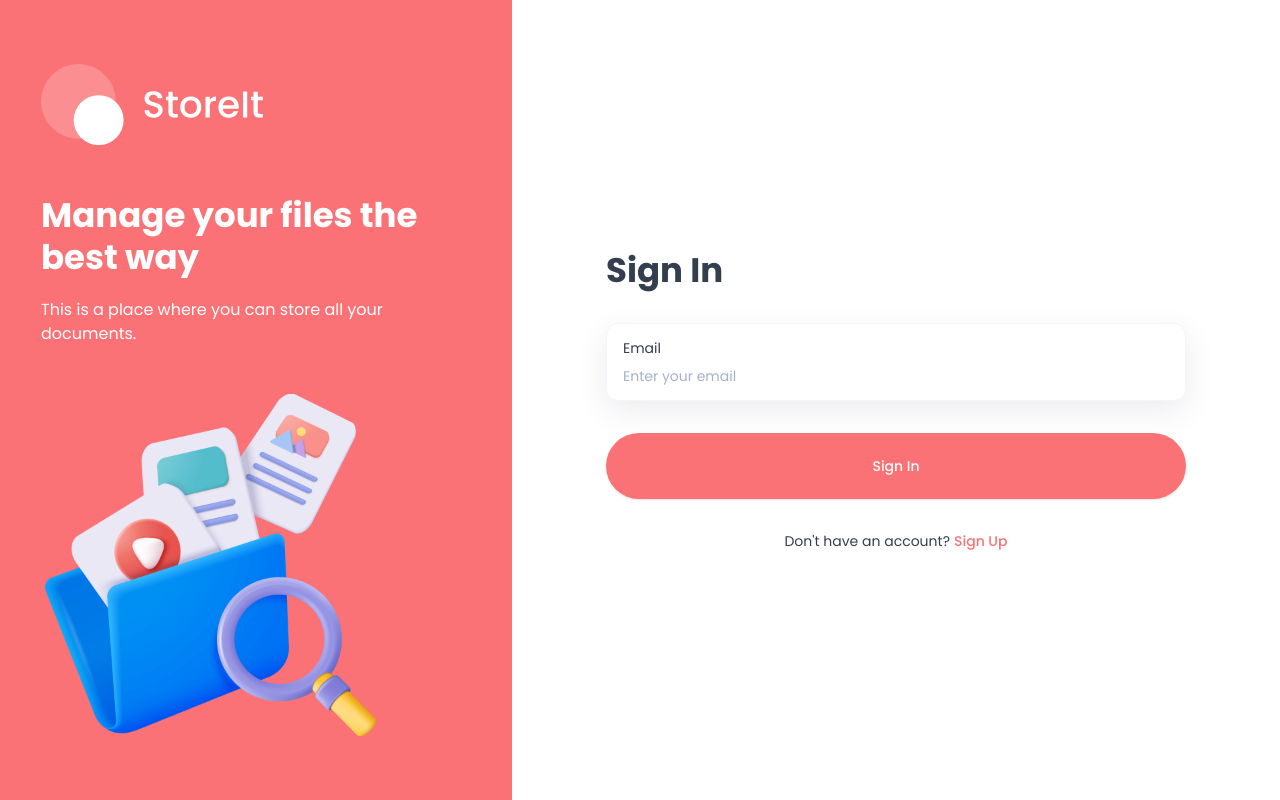
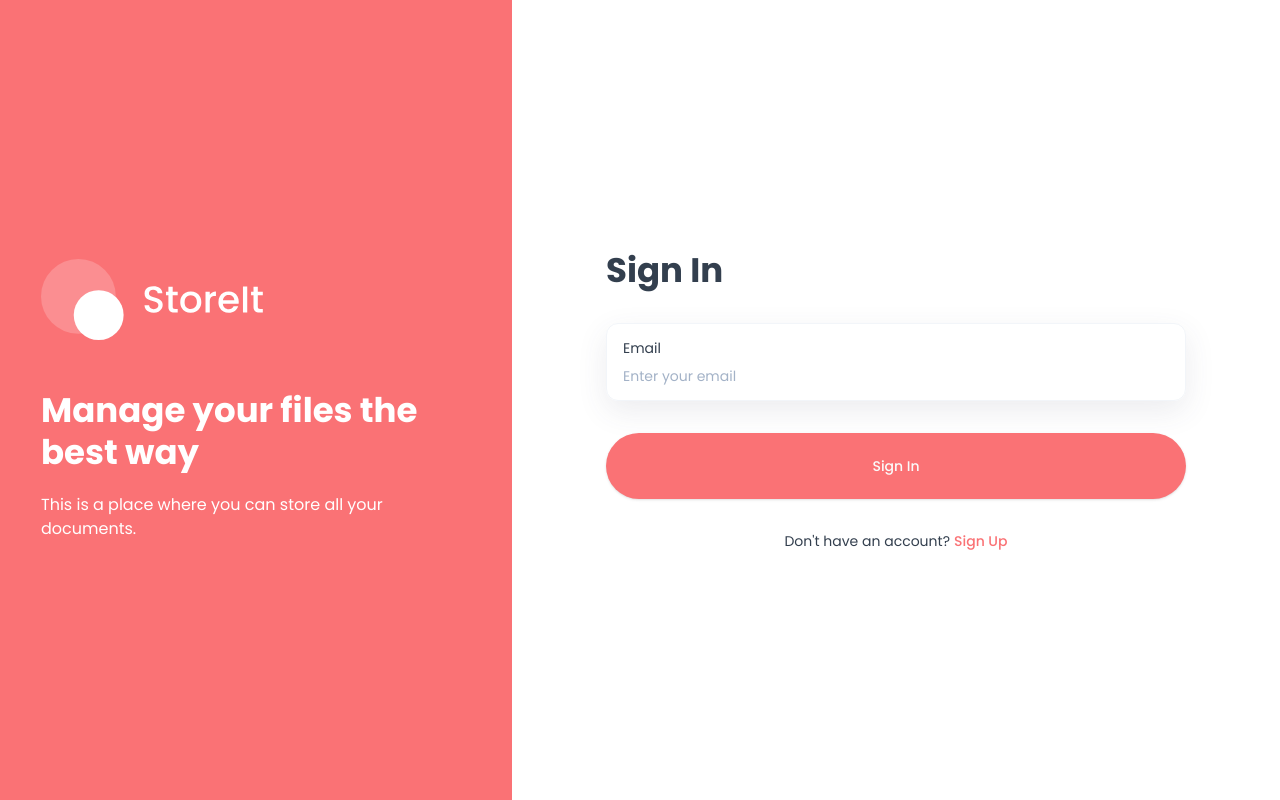
Before and after one commit to Shafay02/store_it, a Next.js app: page /sign-in in a window 1280 px wide. Built offline with nearby package versions, Linux system fonts and the light colour scheme; no server answers.

Commit message:
remove image on auth pages

```diff
--- a/app/(auth)/layout.tsx
+++ b/app/(auth)/layout.tsx
@@ -20,13 +20,6 @@ const Layout = ({ children }: { children: React.ReactNode }) => {
               This is a place where you can store all your documents.
             </p>
           </div>
-          <Image
-            src="/assets/images/files.png"
-            alt="Files"
-            width={342}
-            height={342}
-            className="transition-all hover:rotate-2 hover:scale-105"
-          />
         </div>
       </section>
 
```
